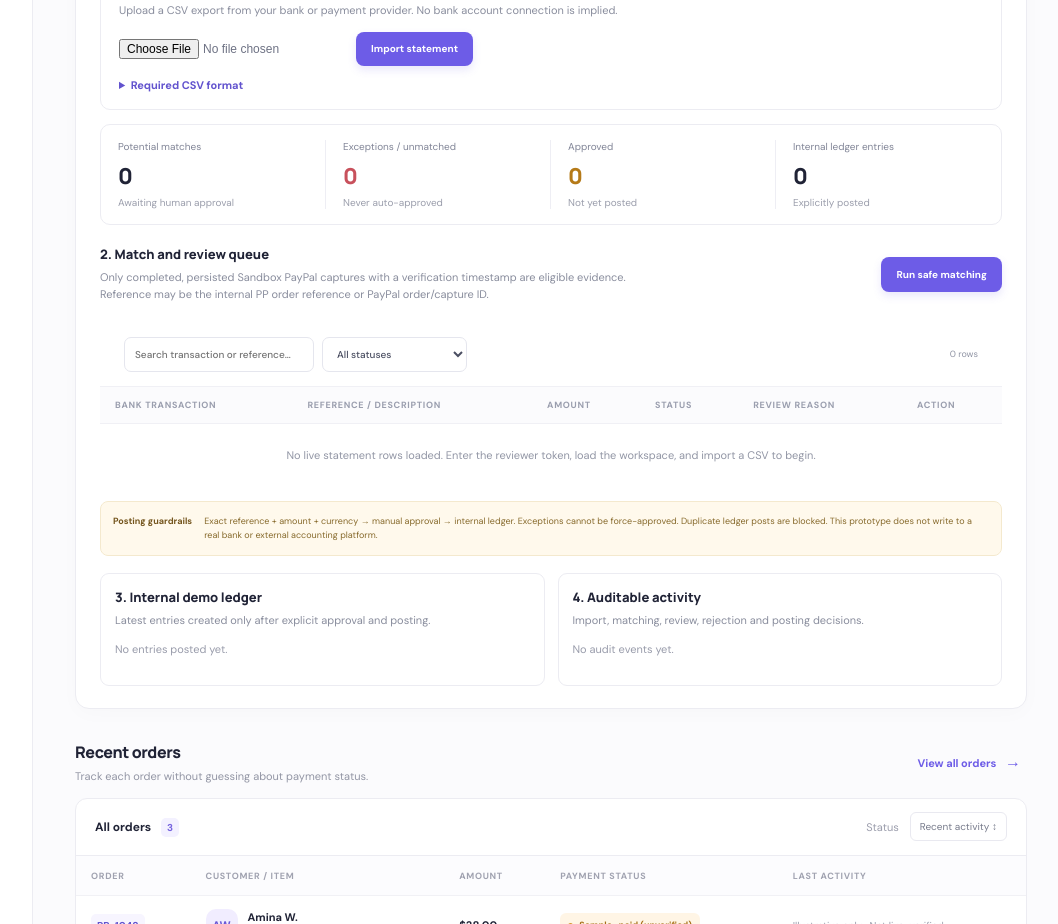
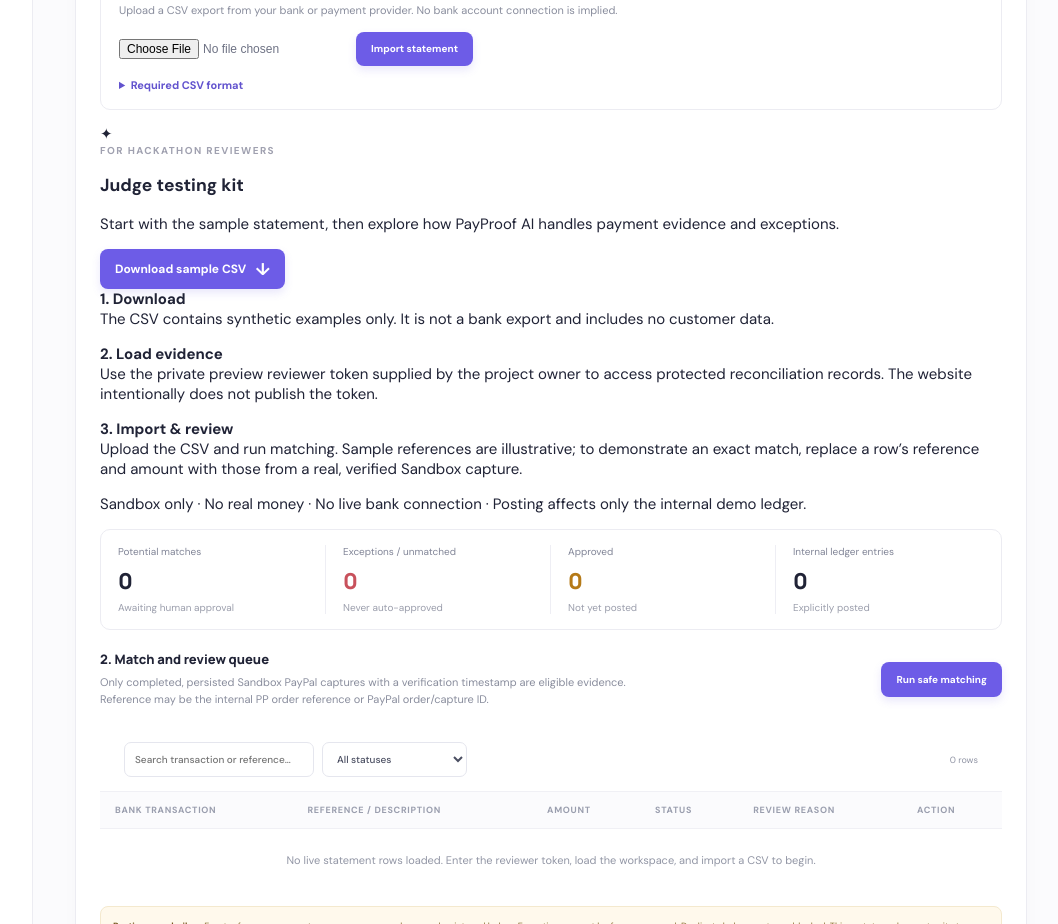
Before and after one commit to Moana-star/payproof-ai, a Next.js app: page / in a window 1280 px wide. Shown: the part 1300-2224 px from the top of the page, without its empty margins (211-1269 px from the left). Built offline with nearby package versions, Linux system fonts and the light colour scheme.

Commit message:
Add judge testing kit and sample CSV download

```diff
--- a/components/reconciliation-console.tsx
+++ b/components/reconciliation-console.tsx
@@ -137,6 +137,16 @@
       <div className="recon-import-controls"><input type="file" accept=".csv,text/csv" onChange={(e) => setFile(e.target.files?.[0] || null)} aria-label="Choose bank statement CSV" /><button className="primary-button" onClick={importCsv} disabled={!file || !!busy}>{busy === "import" ? "Importing…" : "Import statement"}</button></div>
       <details><summary>Required CSV format</summary><code>transaction_id,amount,currency,reference,description,posted_at</code><p>Example: BANK-1001,24.50,USD,PayPal-capture-or-order-ID,Coffee gift set,2026-10-28T10:00:00Z</p><small>Positive incoming amounts only. Transaction IDs are deduplicated. Keep the source file for your records.</small></details>
     </div>
+    <section className="recon-judge-kit" aria-labelledby="judge-kit-title">
+      <div className="recon-judge-kit-heading"><span className="recon-judge-kit-icon">✦</span><div><p className="eyebrow">FOR HACKATHON REVIEWERS</p><h3 id="judge-kit-title">Judge testing kit</h3><p>Start with the sample statement, then explore how PayProof AI handles payment evidence and exceptions.</p></div></div>
+      <a className="primary-button recon-download-sample" href="/payproof-demo-statement.csv" download>Download sample CSV <span>↓</span></a>
+      <div className="recon-judge-steps">
+        <div><strong>1. Download</strong><p>The CSV contains synthetic examples only. It is not a bank export and includes no customer data.</p></div>
+        <div><strong>2. Load evidence</strong><p>Use the private preview reviewer token supplied by the project owner to access protected reconciliation records. The website intentionally does not publish the token.</p></div>
+        <div><strong>3. Import &amp; review</strong><p>Upload the CSV and run matching. Sample references are illustrative; to demonstrate an exact match, replace a row’s reference and amount with those from a real, verified Sandbox capture.</p></div>
+      </div>
+      <p className="recon-judge-safety">Sandbox only · No real money · No live bank connection · Posting affects only the internal demo ledger.</p>
+    </section>
     <div className="recon-live-stats">
       <div><span>Potential matches</span><strong>{counts.candidates}</strong><small>Awaiting human approval</small></div>
       <div><span>Exceptions / unmatched</span><strong className="recon-red">{counts.exceptions}</strong><small>Never auto-approved</small></div>
```
